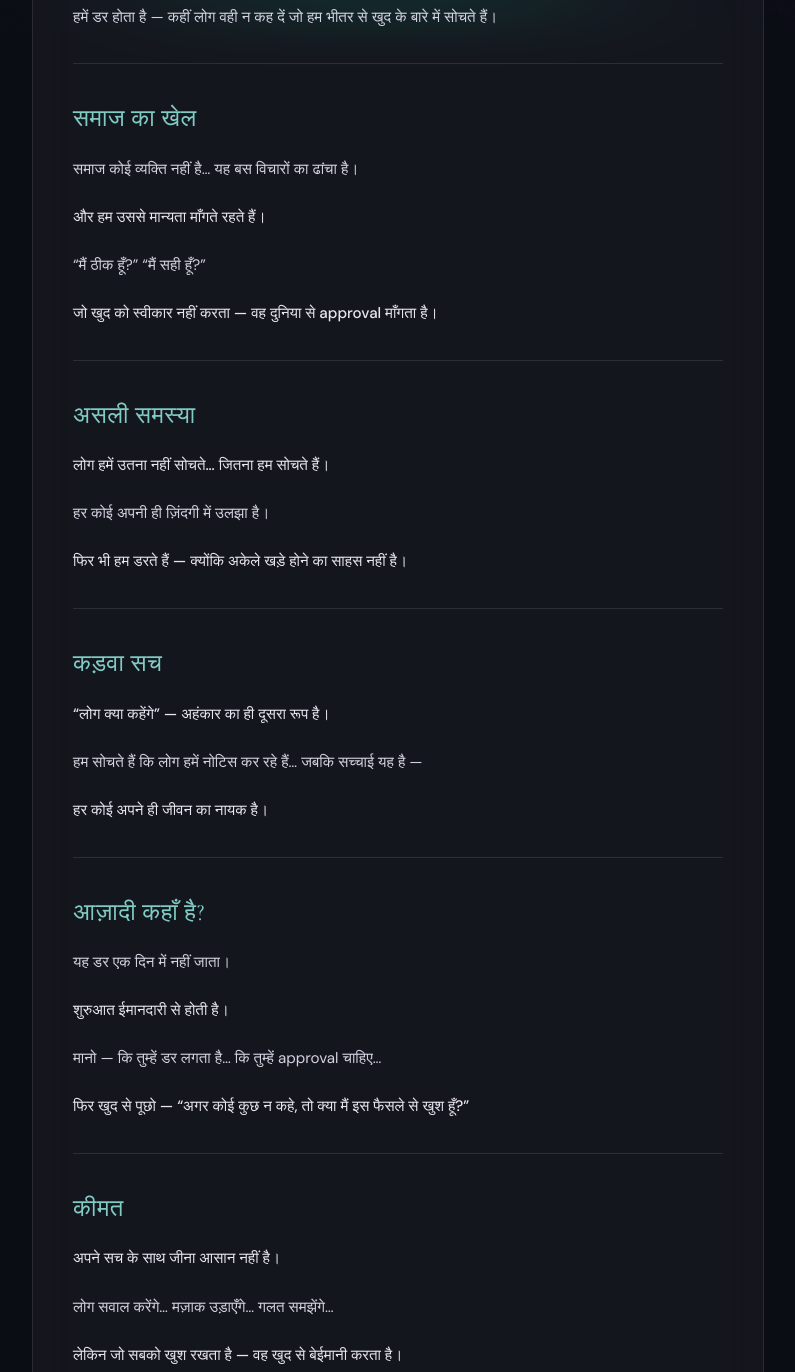
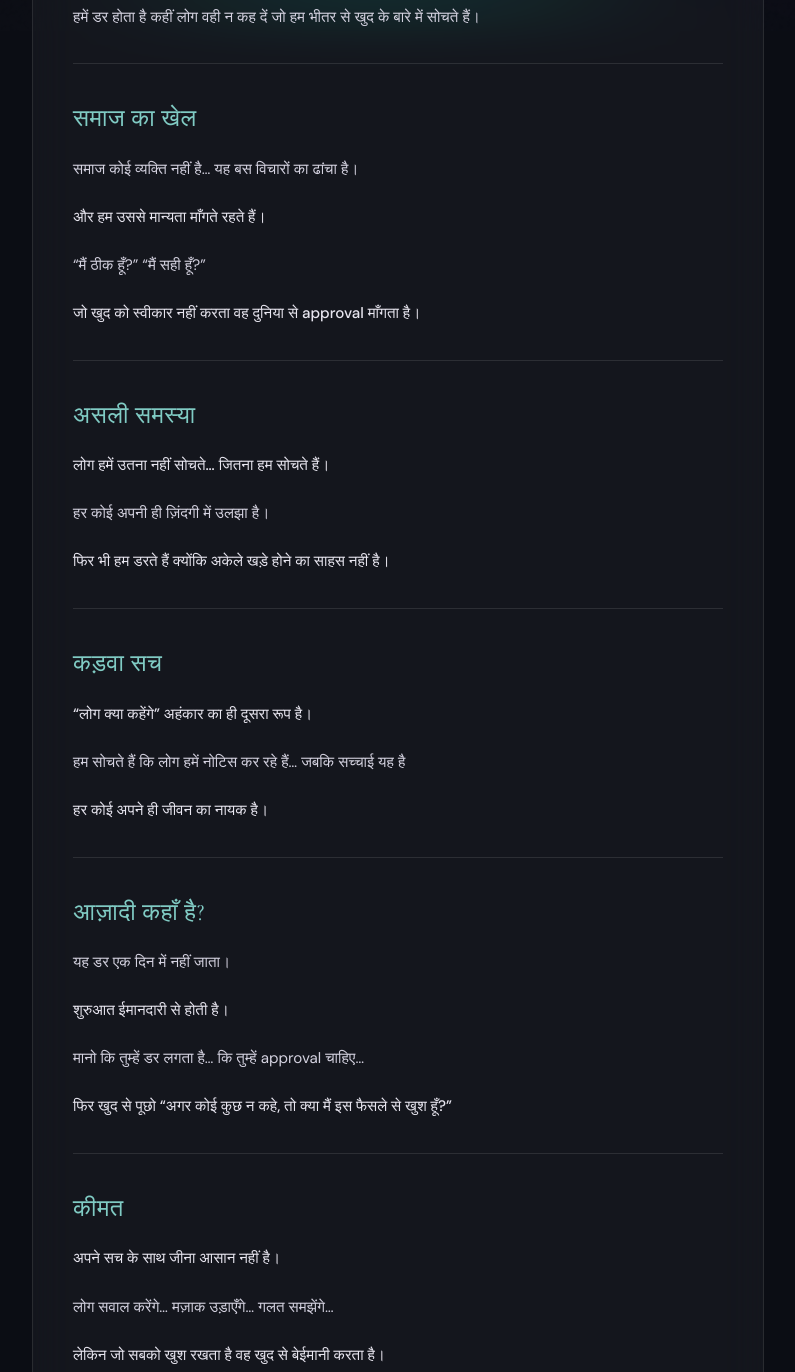
Before and after one commit to vikasmali123/adhyatmik-toolkit, a plain HTML site: page blogs/log-kya-kahenge.html in a window 1280 px wide. Shown: the part 769-2141 px from the top of the page, without its empty margins (242-1037 px from the left). Drawn offline with nearby package versions, Linux system fonts and the light colour scheme.

Commit message:
Update log-kya-kahenge.html

```diff
--- a/blogs/log-kya-kahenge.html
+++ b/blogs/log-kya-kahenge.html
@@ -93,7 +93,7 @@
 
       <p><em>हम अपनी ज़िंदगी जीते नहीं… लोगों की कल्पनाओं के हिसाब से जीते हैं।</em></p>
 
-      <p><strong>हर फैसले के पीछे एक ही डर छिपा होता है —
+      <p><strong>हर फैसले के पीछे एक ही डर छिपा होता है
       “लोग क्या कहेंगे?”</strong></p>
 
       <p>यह सिर्फ़ एक सवाल नहीं…
@@ -106,7 +106,7 @@
       <p><strong>डर लोगों का नहीं…
       अपने ही सच का होता है।</strong></p>
 
-      <p>हमें डर होता है —
+      <p>हमें डर होता है
       कहीं लोग वही न कह दें
       जो हम भीतर से खुद के बारे में सोचते हैं।</p>
 
@@ -122,7 +122,7 @@
       <p>“मैं ठीक हूँ?”
       “मैं सही हूँ?”</p>
 
-      <p><strong>जो खुद को स्वीकार नहीं करता —
+      <p><strong>जो खुद को स्वीकार नहीं करता
       वह दुनिया से approval माँगता है।</strong></p>
 
       <hr style="margin:2rem 0; border:0; border-top:1px solid rgba(255,255,255,0.1);">
@@ -134,17 +134,17 @@
 
       <p>हर कोई अपनी ही ज़िंदगी में उलझा है।</p>
 
-      <p><strong>फिर भी हम डरते हैं —
+      <p><strong>फिर भी हम डरते हैं
       क्योंकि अकेले खड़े होने का साहस नहीं है।</strong></p>
 
       <hr style="margin:2rem 0; border:0; border-top:1px solid rgba(255,255,255,0.1);">
 
       <h2 style="font-family:'Cormorant Garamond', serif;">कड़वा सच</h2>
 
-      <p><strong>“लोग क्या कहेंगे” — अहंकार का ही दूसरा रूप है।</strong></p>
+      <p><strong>“लोग क्या कहेंगे” अहंकार का ही दूसरा रूप है।</strong></p>
 
       <p>हम सोचते हैं कि लोग हमें नोटिस कर रहे हैं…
-      जबकि सच्चाई यह है —</p>
+      जबकि सच्चाई यह है  </p>
 
       <p><strong>हर कोई अपने ही जीवन का नायक है।</strong></p>
 
@@ -156,11 +156,11 @@
 
       <p><strong>शुरुआत ईमानदारी से होती है।</strong></p>
 
-      <p>मानो —
+      <p>मानो
       कि तुम्हें डर लगता है…
       कि तुम्हें approval चाहिए…</p>
 
-      <p><strong>फिर खुद से पूछो —
+      <p><strong>फिर खुद से पूछो
       “अगर कोई कुछ न कहे, तो क्या मैं इस फैसले से खुश हूँ?”</strong></p>
 
       <hr style="margin:2rem 0; border:0; border-top:1px solid rgba(255,255,255,0.1);">
@@ -173,7 +173,7 @@
       मज़ाक उड़ाएँगे…
       गलत समझेंगे…</p>
 
-      <p><strong>लेकिन जो सबको खुश रखता है —
+      <p><strong>लेकिन जो सबको खुश रखता है
       वह खुद से बेईमानी करता है।</strong></p>
 
       <hr style="margin:2rem 0; border:0; border-top:1px solid rgba(255,255,255,0.1);">
@@ -185,7 +185,7 @@
       <p>“लोग क्या कहेंगे?” से…
       “क्या मैं अपने विवेक के सामने सही हूँ?”</p>
 
-      <p><strong>जिस दिन यह बदलाव होता है —
+      <p><strong>जिस दिन यह बदलाव होता है
       उसी दिन भीड़ डर नहीं… सिर्फ़ भीड़ रह जाती है।</strong></p>
 
     </div>
```
